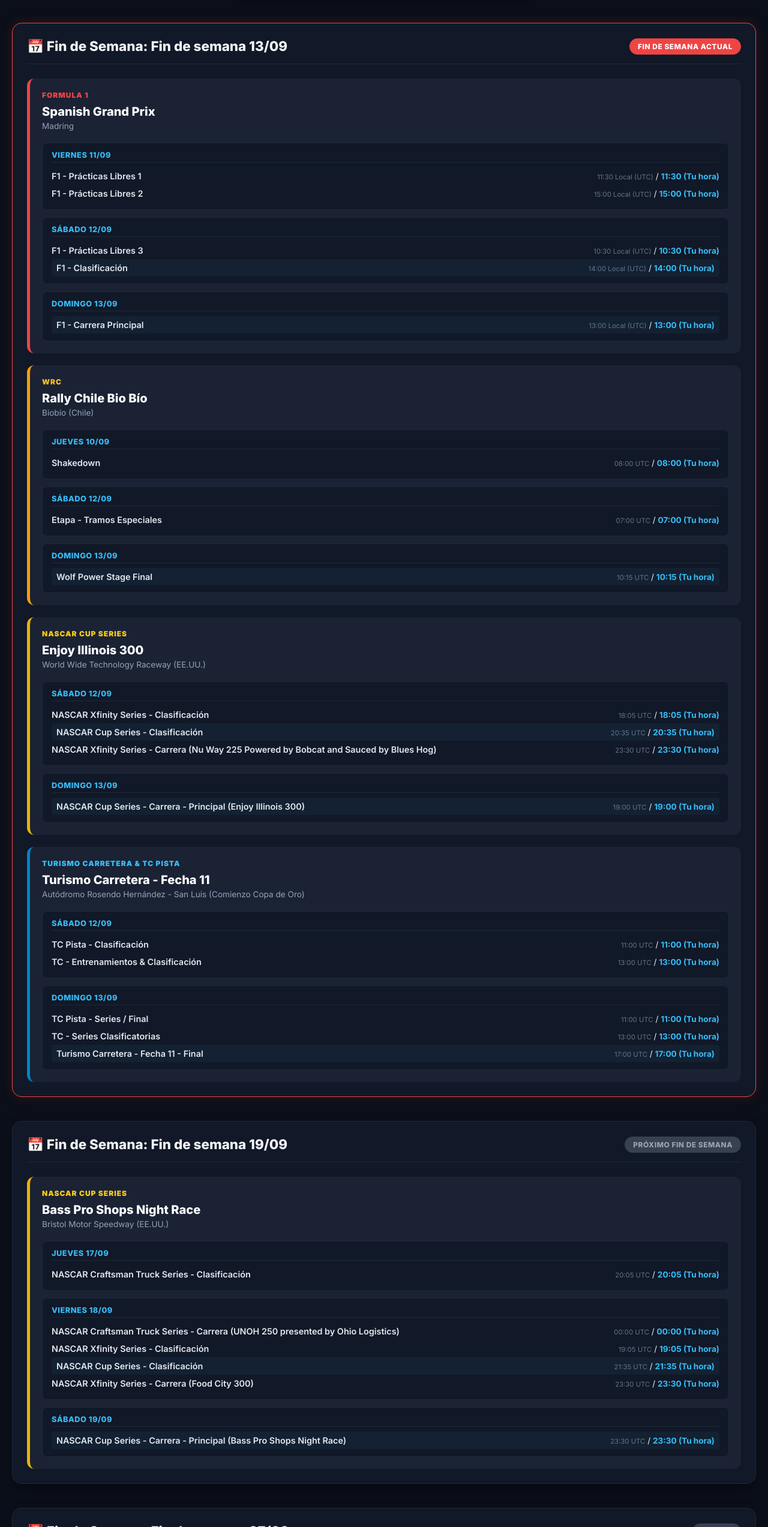
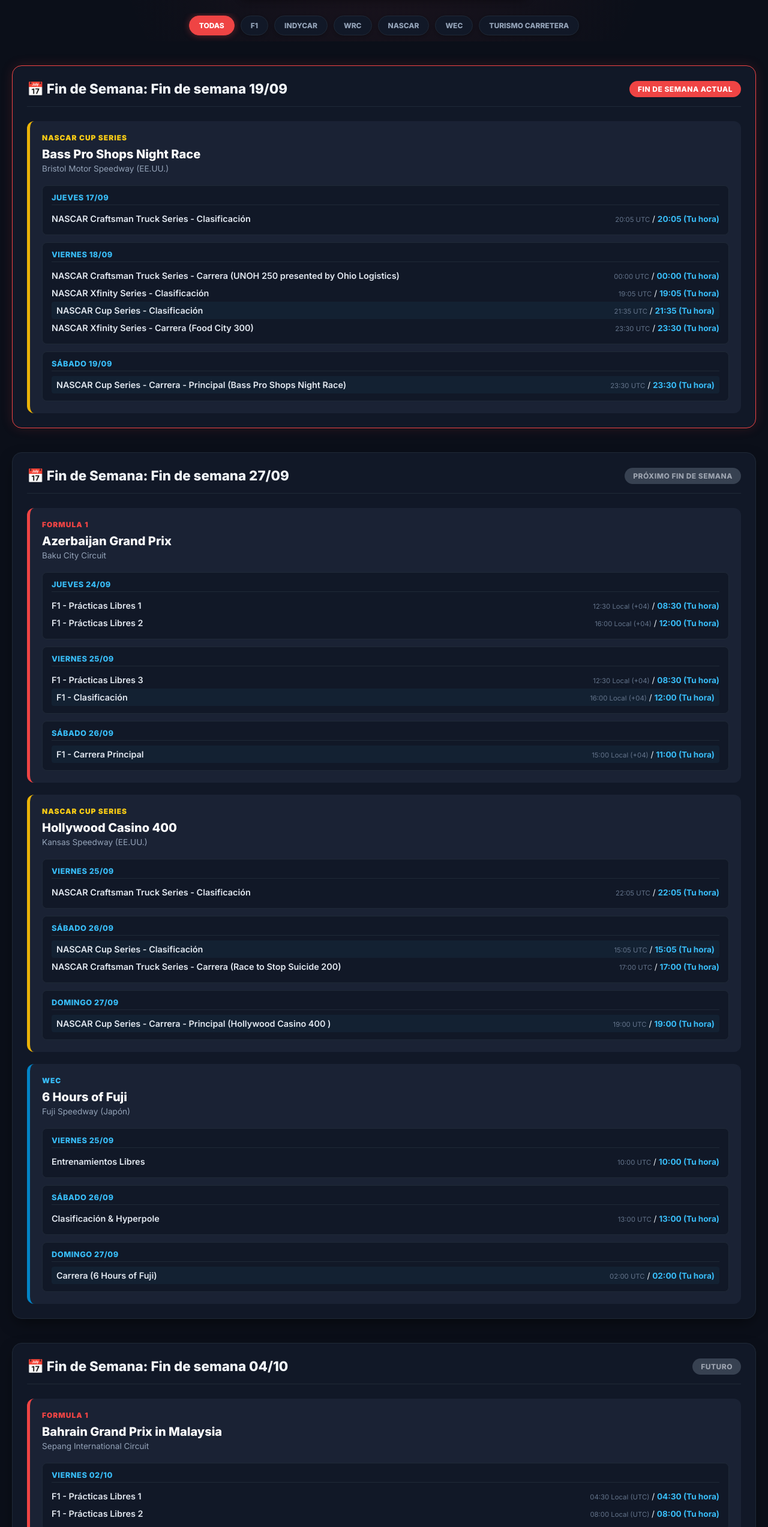
Before and after one commit to hernanrini/automovilismo_hr, a plain HTML site: page index.html in a window 1280 px wide. Shown: the part 174-2720 px from the top of the page at 60% size. Drawn offline with Linux system fonts and the light colour scheme.

Commit message:
feat: interfaz funcional con filtros y app.js optimizado

```diff
--- a/app.js
+++ b/app.js
@@ -1,25 +1,67 @@
+// Variable global para almacenar los datos de la agenda
+let agendaGlobal = [];
+let filtroActual = "todas"; // Por defecto mostramos todas
+
 document.addEventListener("DOMContentLoaded", () => {
     cargarAgenda();
+    configurarFiltrosEstaticos();
 });
 
 async function cargarAgenda() {
     try {
         const respuesta = await fetch("carreras.json");
-        const semanas = await respuesta.json();
+        agendaGlobal = await respuesta.json();
 
+        // Renderizar la agenda aplicando el filtro actual
+        renderizarAgenda();
+
+    } catch (error) {
+        console.error("Error al cargar la agenda de Automovilismo_HR:", error);
+    }
+}
+
+function configurarFiltrosEstaticos() {
+    const contenedorFiltros = document.querySelector(".filtros-scroll");
+    if (!contenedorFiltros) return;
+
+    // Escuchar clics en los botones de filtro ya existentes en el HTML
+    contenedorFiltros.addEventListener("click", (e) => {
+        const boton = e.target.closest(".pill-filtro");
+        if (!boton) return;
+
+        // Cambiar clases activas visuales
+        contenedorFiltros.querySelectorAll(".pill-filtro").forEach(b => b.classList.remove("activo", "active"));
+        boton.classList.add("activo");
+
+        // Capturar categoría y re-renderizar
+        filtroActual = boton.getAttribute("data-categoria").toLowerCase().trim();
+        renderizarAgenda();
+    });
+}
+
+function renderizarAgenda() {
     const contenedor = document.getElementById("contenedor-principal");
+    if (!contenedor) return;
+
     contenedor.innerHTML = "";
 
-        semanas.forEach(semana => {
+    agendaGlobal.forEach(semana => {
         const bloque = document.createElement("section");
         bloque.className = `bloque-finde ${semana.semana === 1 ? 'actual' : ''}`;
 
         let HTMLTarjetasCategorias = "";
+        let eventosVisiblesCount = 0;
 
-            // Nivel 2: Iterar Categorías Principales (F1, NASCAR, TN, IndyCar, etc.)
         semana.eventos.forEach(evento => {
+            const claseEvento = (evento.categoriaClase || "").toLowerCase().trim();
 
-                // Nivel 3: Agrupar por Día todas las sesiones de la categoría y sus divisionales
+            // Filtrar si no coincide con la categoría seleccionada (y el filtro no es 'todas' o 'todos')
+            if (filtroActual !== "todas" && filtroActual !== "todos" && claseEvento !== filtroActual) {
+                return; // Omitir este evento
+            }
+
+            eventosVisiblesCount++;
+
             const sesionesPorDia = {};
             evento.sesiones.forEach(sesion => {
                 if (!sesionesPorDia[sesion.dia]) {
@@ -43,7 +85,6 @@
                           })
                         : 'A confirmar';
 
-                        // Badge para identificar la divisional si es secundaria (ej. F2, F3, WRC2, Xfinity)
                     const subcategoriaTag = sesion.divisional
                         ? `<span class="badge-divisional">${sesion.divisional}</span>`
                         : '';
@@ -87,6 +128,11 @@
             `;
         });
 
+        // Si hay un filtro aplicado y este fin de semana no tiene eventos, ocultamos el bloque de la semana
+        if (filtroActual !== "todas" && filtroActual !== "todos" && eventosVisiblesCount === 0) {
+            return;
+        }
+
         bloque.innerHTML = `
             <div class="header-finde">
                 <h2>📅 Fin de Semana: ${semana.tituloSemana}</h2>
@@ -100,7 +146,7 @@
         contenedor.appendChild(bloque);
     });
 
-    } catch (error) {
-        console.error("Error al cargar la agenda de Automovilismo_HR:", error);
+    if (contenedor.innerHTML.trim() === "") {
+        contenedor.innerHTML = `<p class="sin-resultados">No hay eventos programados para esta categoría en las próximas semanas.</p>`;
     }
 }
--- a/carreras.json
+++ b/carreras.json
@@ -1,170 +1,8 @@
 [
   {
     "semana": 1,
-    "tituloSemana": "Fin de semana 13/09",
+    "tituloSemana": "Fin de semana 19/09",
     "estado": "FIN DE SEMANA ACTUAL",
-    "eventos": [
-      {
-        "categoria": "FORMULA 1",
-        "categoriaClase": "f1",
-        "evento": "Spanish Grand Prix",
-        "circuito": "Madring",
-        "logoUrl": "",
-        "sesiones": [
-          {
-            "dia": "VIERNES 11/09",
-            "nombre": "F1 - Prácticas Libres 1",
-            "fechaUtc": "2026-09-11T11:30:00Z",
-            "horaOriginal": "11:30 Local (UTC)",
-            "destacado": false
-          },
-          {
-            "dia": "VIERNES 11/09",
-            "nombre": "F1 - Prácticas Libres 2",
-            "fechaUtc": "2026-09-11T15:00:00Z",
-            "horaOriginal": "15:00 Local (UTC)",
-            "destacado": false
-          },
-          {
-            "dia": "SÁBADO 12/09",
-            "nombre": "F1 - Prácticas Libres 3",
-            "fechaUtc": "2026-09-12T10:30:00Z",
-            "horaOriginal": "10:30 Local (UTC)",
-            "destacado": false
-          },
-          {
-            "dia": "SÁBADO 12/09",
-            "nombre": "F1 - Clasificación",
-            "fechaUtc": "2026-09-12T14:00:00Z",
-            "horaOriginal": "14:00 Local (UTC)",
-            "destacado": true
-          },
-          {
-            "dia": "DOMINGO 13/09",
-            "nombre": "F1 - Carrera Principal",
-            "fechaUtc": "2026-09-13T13:00:00Z",
-            "horaOriginal": "13:00 Local (UTC)",
-            "destacado": true
-          }
-        ]
-      },
-      {
-        "categoria": "WRC",
-        "categoriaClase": "wrc",
-        "evento": "Rally Chile Bio Bío",
-        "circuito": "Biobío (Chile)",
-        "logoUrl": "",
-        "sesiones": [
-          {
-            "dia": "JUEVES 10/09",
-            "nombre": "Shakedown",
-            "fechaUtc": "2026-09-10T08:00:00Z",
-            "horaOriginal": "08:00 UTC",
-            "destacado": false
-          },
-          {
-            "dia": "SÁBADO 12/09",
-            "nombre": "Etapa - Tramos Especiales",
-            "fechaUtc": "2026-09-12T07:00:00Z",
-            "horaOriginal": "07:00 UTC",
-            "destacado": false
-          },
-          {
-            "dia": "DOMINGO 13/09",
-            "nombre": "Wolf Power Stage Final",
-            "fechaUtc": "2026-09-13T10:15:00Z",
-            "horaOriginal": "10:15 UTC",
-            "destacado": true
-          }
-        ]
-      },
-      {
-        "categoria": "NASCAR CUP SERIES",
-        "categoriaClase": "nascar",
-        "evento": "Enjoy Illinois 300",
-        "circuito": "World Wide Technology Raceway (EE.UU.)",
-        "logoUrl": "",
-        "sesiones": [
-          {
-            "dia": "SÁBADO 12/09",
-            "nombre": "NASCAR Xfinity Series - Clasificación",
-            "fechaUtc": "2026-09-12T18:05:00Z",
-            "horaOriginal": "18:05 UTC",
-            "destacado": false
-          },
-          {
-            "dia": "SÁBADO 12/09",
-            "nombre": "NASCAR Cup Series - Clasificación",
-            "fechaUtc": "2026-09-12T20:35:00Z",
-            "horaOriginal": "20:35 UTC",
-            "destacado": true
-          },
-          {
-            "dia": "SÁBADO 12/09",
-            "nombre": "NASCAR Xfinity Series - Carrera (Nu Way 225 Powered by Bobcat and Sauced by Blues Hog)",
-            "fechaUtc": "2026-09-12T23:30:00Z",
-            "horaOriginal": "23:30 UTC",
-            "destacado": false
-          },
-          {
-            "dia": "DOMINGO 13/09",
-            "nombre": "NASCAR Cup Series - Carrera - Principal (Enjoy Illinois 300)",
-            "fechaUtc": "2026-09-13T19:00:00Z",
-            "horaOriginal": "19:00 UTC",
-            "destacado": true
-          }
-        ]
-      },
-      {
-        "categoria": "Turismo Carretera & TC Pista",
-        "categoriaClase": "tc",
-        "evento": "Turismo Carretera - Fecha 11",
-        "circuito": "Autódromo Rosendo Hernández - San Luis (Comienzo Copa de Oro)",
-        "logoUrl": "",
-        "sesiones": [
-          {
-            "dia": "SÁBADO 12/09",
-            "nombre": "TC Pista - Clasificación",
-            "fechaUtc": "2026-09-12T11:00:00Z",
-            "horaOriginal": "11:00 UTC",
-            "destacado": false
-          },
-          {
-            "dia": "SÁBADO 12/09",
-            "nombre": "TC - Entrenamientos & Clasificación",
-            "fechaUtc": "2026-09-12T13:00:00Z",
-            "horaOriginal": "13:00 UTC",
-            "destacado": false
-          },
-          {
-            "dia": "DOMINGO 13/09",
-            "nombre": "TC Pista - Series / Final",
-            "fechaUtc": "2026-09-13T11:00:00Z",
-            "horaOriginal": "11:00 UTC",
-            "destacado": false
-          },
-          {
-            "dia": "DOMINGO 13/09",
-            "nombre": "TC - Series Clasificatorias",
-            "fechaUtc": "2026-09-13T13:00:00Z",
-            "horaOriginal": "13:00 UTC",
-            "destacado": false
-          },
-          {
-            "dia": "DOMINGO 13/09",
-            "nombre": "Turismo Carretera - Fecha 11 - Final",
-            "fechaUtc": "2026-09-13T17:00:00Z",
-            "horaOriginal": "17:00 UTC",
-            "destacado": true
-          }
-        ]
-      }
-    ]
-  },
-  {
-    "semana": 2,
-    "tituloSemana": "Fin de semana 19/09",
-    "estado": "PRÓXIMO FIN DE SEMANA",
     "eventos": [
       {
         "categoria": "NASCAR CUP SERIES",
@@ -220,9 +58,9 @@
     ]
   },
   {
-    "semana": 3,
+    "semana": 2,
     "tituloSemana": "Fin de semana 27/09",
-    "estado": "FUTURO",
+    "estado": "PRÓXIMO FIN DE SEMANA",
     "eventos": [
       {
         "categoria": "FORMULA 1",
@@ -336,5 +174,167 @@
         ]
       }
     ]
+  },
+  {
+    "semana": 3,
+    "tituloSemana": "Fin de semana 04/10",
+    "estado": "FUTURO",
+    "eventos": [
+      {
+        "categoria": "FORMULA 1",
+        "categoriaClase": "f1",
+        "evento": "Bahrain Grand Prix in Malaysia",
+        "circuito": "Sepang International Circuit",
+        "logoUrl": "",
+        "sesiones": [
+          {
+            "dia": "VIERNES 02/10",
+            "nombre": "F1 - Prácticas Libres 1",
+            "fechaUtc": "2026-10-02T04:30:00Z",
+            "horaOriginal": "04:30 Local (UTC)",
+            "destacado": false
+          },
+          {
+            "dia": "VIERNES 02/10",
+            "nombre": "F1 - Prácticas Libres 2",
+            "fechaUtc": "2026-10-02T08:00:00Z",
+            "horaOriginal": "08:00 Local (UTC)",
+            "destacado": false
+          },
+          {
+            "dia": "SÁBADO 03/10",
+            "nombre": "F1 - Prácticas Libres 3",
+            "fechaUtc": "2026-10-03T04:30:00Z",
+            "horaOriginal": "04:30 Local (UTC)",
+            "destacado": false
+          },
+          {
+            "dia": "SÁBADO 03/10",
+            "nombre": "F1 - Clasificación",
+            "fechaUtc": "2026-10-03T08:00:00Z",
+            "horaOriginal": "08:00 Local (UTC)",
+            "destacado": true
+          },
+          {
+            "dia": "DOMINGO 04/10",
+            "nombre": "F1 - Carrera Principal",
+            "fechaUtc": "2026-10-04T07:00:00Z",
+            "horaOriginal": "07:00 Local (UTC)",
+            "destacado": true
+          }
+        ]
+      },
+      {
+        "categoria": "WRC",
+        "categoriaClase": "wrc",
+        "evento": "Rally Italia Sardegna",
+        "circuito": "Cerdeña (Italia)",
+        "logoUrl": "",
+        "sesiones": [
+          {
+            "dia": "JUEVES 01/10",
+            "nombre": "Shakedown",
+            "fechaUtc": "2026-10-01T08:00:00Z",
+            "horaOriginal": "08:00 UTC",
+            "destacado": false
+          },
+          {
+            "dia": "SÁBADO 03/10",
+            "nombre": "Etapa - Tramos Especiales",
+            "fechaUtc": "2026-10-03T07:00:00Z",
+            "horaOriginal": "07:00 UTC",
+            "destacado": false
+          },
+          {
+            "dia": "DOMINGO 04/10",
+            "nombre": "Wolf Power Stage Final",
+            "fechaUtc": "2026-10-04T10:15:00Z",
+            "horaOriginal": "10:15 UTC",
+            "destacado": true
+          }
+        ]
+      },
+      {
+        "categoria": "NASCAR CUP SERIES",
+        "categoriaClase": "nascar",
+        "evento": "South Point 400",
+        "circuito": "Las Vegas Motor Speedway (EE.UU.)",
+        "logoUrl": "",
+        "sesiones": [
+          {
+            "dia": "SÁBADO 03/10",
+            "nombre": "NASCAR Xfinity Series - Clasificación",
+            "fechaUtc": "2026-10-03T19:05:00Z",
+            "horaOriginal": "19:05 UTC",
+            "destacado": false
+          },
+          {
+            "dia": "SÁBADO 03/10",
+            "nombre": "NASCAR Cup Series - Clasificación",
+            "fechaUtc": "2026-10-03T21:35:00Z",
+            "horaOriginal": "21:35 UTC",
+            "destacado": true
+          },
+          {
+            "dia": "SÁBADO 03/10",
+            "nombre": "NASCAR Xfinity Series - Carrera (Focused Health 302)",
+            "fechaUtc": "2026-10-03T23:30:00Z",
+            "horaOriginal": "23:30 UTC",
+            "destacado": false
+          },
+          {
+            "dia": "DOMINGO 04/10",
+            "nombre": "NASCAR Cup Series - Carrera - Principal (South Point 400)",
+            "fechaUtc": "2026-10-04T21:30:00Z",
+            "horaOriginal": "21:30 UTC",
+            "destacado": true
+          }
+        ]
+      },
+      {
+        "categoria": "Turismo Carretera & TC Pista",
+        "categoriaClase": "tc",
+        "evento": "Turismo Carretera - Fecha 12",
+        "circuito": "Autódromo Ciudad de San Nicolás (Buenos Aires)",
+        "logoUrl": "",
+        "sesiones": [
+          {
+            "dia": "SÁBADO 03/10",
+            "nombre": "TC Pista - Clasificación",
+            "fechaUtc": "2026-10-03T11:00:00Z",
+            "horaOriginal": "11:00 UTC",
+            "destacado": false
+          },
+          {
+            "dia": "SÁBADO 03/10",
+            "nombre": "TC - Entrenamientos & Clasificación",
+            "fechaUtc": "2026-10-03T13:00:00Z",
+            "horaOriginal": "13:00 UTC",
+            "destacado": false
+          },
+          {
+            "dia": "DOMINGO 04/10",
+            "nombre": "TC Pista - Series / Final",
+            "fechaUtc": "2026-10-04T11:00:00Z",
+            "horaOriginal": "11:00 UTC",
+            "destacado": false
+          },
+          {
+            "dia": "DOMINGO 04/10",
+            "nombre": "TC - Series Clasificatorias",
+            "fechaUtc": "2026-10-04T13:00:00Z",
+            "horaOriginal": "13:00 UTC",
+            "destacado": false
+          },
+          {
+            "dia": "DOMINGO 04/10",
+            "nombre": "Turismo Carretera - Fecha 12 - Final",
+            "fechaUtc": "2026-10-04T17:00:00Z",
+            "horaOriginal": "17:00 UTC",
+            "destacado": true
+          }
+        ]
+      }
+    ]
   }
 ]
--- a/index.html
+++ b/index.html
@@ -1,34 +1,88 @@
-<!DOCTYPE html>
+ <!DOCTYPE html>
+
 <html lang="es">
+
 <head>
+
     <meta charset="UTF-8">
+
     <meta name="viewport" content="width=device-width, initial-scale=1.0">
+
     <title>Automovilismo_HR</title>
+
     <link rel="stylesheet" href="style.css">
+
 </head>
+
 <body>
 
+
 <header class="header">
+
     <div class="logo-container">
+
         <h1 class="logo">Automovilismo<span>_HR</span></h1>
+
     </div>
+
     <p class="subtitulo">AGENDA SEMANAL DE ACTIVIDAD MOTOR MUNDIAL</p>
 
+
+
     <!-- Banner de pruebas rediseñado como Pill -->
+
     <div class="banner-pruebas-pill">
+
         <span class="badge-pill">BETA</span>
+
         <span>Sitio en desarrollo activo. Horarios mostrados en fase de prueba.</span>
+
     </div>
+
+
+    <!-- Barra de Filtros por Categoría (Opción B: Píldoras reales) -->
+
+    <div class="filtros-container">
+
+        <div class="filtros-scroll">
+
+            <button class="pill-filtro activo" data-categoria="todas">TODAS</button>
+
+            <button class="pill-filtro f1" data-categoria="f1">F1</button>
+
+            <button class="pill-filtro indy" data-categoria="indy">INDYCAR</button>
+
+            <button class="pill-filtro wrc" data-categoria="wrc">WRC</button>
+
+            <button class="pill-filtro nascar" data-categoria="nascar">NASCAR</button>
+
+            <button class="pill-filtro wec" data-categoria="wec">WEC</button>
+
+            <button class="pill-filtro tc" data-categoria="tc">TURISMO CARRETERA</button>
+
+        </div>
+
+    </div>
+
 </header>
 
+
     <main id="contenedor-principal" class="contenedor-principal">
+
         <!-- Las tarjetas se cargan dinámicamente desde app.js -->
+
     </main>
 
+
     <footer class="footer-construccion">
+
         <p>© Automovilismo_HR - Desarrollado por Rino Dev</p>
+
     </footer>
 
+
     <script src="app.js"></script>
+
 </body>
+
 </html>
--- a/style.css
+++ b/style.css
@@ -78,12 +78,78 @@
     letter-spacing: 1px;
 }
 
-/* Estilo legacy de alerta si se usa fuera del header */
-.banner-pruebas {
+/* ==========================================================================
+   ESTILOS DE LA BARRA DE FILTROS (OPCIÓN B: PÍLDORAS)
+   ========================================================================== */
+.filtros-container {
+    margin-top: 1.5rem;
     display: flex;
     justify-content: center;
-    margin-bottom: 30px;
+    width: 100%;
 }
+
+.filtros-scroll {
+    display: flex;
+    gap: 10px;
+    overflow-x: auto;
+    padding: 4px 10px 10px 10px;
+    max-width: 100%;
+    scrollbar-width: thin;
+    scrollbar-color: rgba(239, 68, 68, 0.4) transparent;
+}
+
+.filtros-scroll::-webkit-scrollbar {
+    height: 6px;
+}
+
+.filtros-scroll::-webkit-scrollbar-thumb {
+    background: rgba(239, 68, 68, 0.4);
+    border-radius: 10px;
+}
+
+.pill-filtro {
+    background-color: #111827;
+    border: 1px solid #1f2937;
+    color: #94a3b8;
+    padding: 8px 16px;
+    border-radius: 50px;
+    font-size: 0.75rem;
+    font-weight: 800;
+    cursor: pointer;
+    white-space: nowrap;
+    transition: all 0.2s ease-in-out;
+    box-shadow: 0 2px 5px rgba(0, 0, 0, 0.2);
+}
+
+.pill-filtro:hover {
+    border-color: #4b5563;
+    color: #ffffff;
+    transform: translateY(-1px);
+}
+
+/* Botón ACTIVO por defecto o seleccionado */
+.pill-filtro.activo {
+    background-color: #ef4444;
+    border-color: #ef4444;
+    color: #ffffff;
+    box-shadow: 0 0 12px rgba(239, 68, 68, 0.4);
+}
+
+/* Colores personalizados para las píldoras de filtro */
+.pill-filtro.f1.activo { background-color: #ef4444; border-color: #ef4444; box-shadow: 0 0 12px rgba(239, 68, 68, 0.4); }
+.pill-filtro.indy.activo { background-color: #8b5cf6; border-color: #8b5cf6; box-shadow: 0 0 12px rgba(139, 92, 246, 0.4); }
+.pill-filtro.wrc.activo { background-color: #f59e0b; border-color: #f59e0b; box-shadow: 0 0 12px rgba(245, 158, 11, 0.4); }
+.pill-filtro.nascar.activo { background-color: #eab308; border-color: #eab308; box-shadow: 0 0 12px rgba(234, 179, 8, 0.4); color: #000; }
+.pill-filtro.wec.activo { background-color: #0284c7; border-color: #0284c7; box-shadow: 0 0 12px rgba(2, 132, 199, 0.4); }
+.pill-filtro.tc.activo { background-color: #0284c7; border-color: #0284c7; box-shadow: 0 0 12px rgba(2, 132, 199, 0.4); }
+.pill-filtro.tc2000.activo { background-color: #10b981; border-color: #10b981; box-shadow: 0 0 12px rgba(16, 185, 129, 0.4); color: #000; }
+.pill-filtro.motogp.activo { background-color: #dc2626; border-color: #dc2626; box-shadow: 0 0 12px rgba(220, 38, 38, 0.4); }
+.pill-filtro.fe.activo { background-color: #06b6d4; border-color: #06b6d4; box-shadow: 0 0 12px rgba(6, 182, 212, 0.4); color: #000; }
+.pill-filtro.dtm.activo { background-color: #64748b; border-color: #64748b; box-shadow: 0 0 12px rgba(100, 116, 139, 0.4); }
+.pill-filtro.supercars.activo { background-color: #00e5ff; border-color: #00e5ff; box-shadow: 0 0 12px rgba(0, 229, 255, 0.4); color: #000; }
+.pill-filtro.supergt.activo { background-color: #ec4899; border-color: #ec4899; box-shadow: 0 0 12px rgba(236, 72, 153, 0.4); }
+.pill-filtro.tn.activo { background-color: #84cc16; border-color: #84cc16; box-shadow: 0 0 12px rgba(132, 204, 22, 0.4); color: #000; }
+.pill-filtro.stockcar.activo { background-color: #e11d48; border-color: #e11d48; box-shadow: 0 0 12px rgba(225, 29, 72, 0.4); }
 
 /* ==========================================================================
    CONTENEDOR PRINCIPAL Y BLOQUES DE FIN DE SEMANA
@@ -155,6 +221,12 @@
     display: flex;
     flex-direction: column;
     gap: 15px;
+    transition: opacity 0.3s ease, transform 0.3s ease;
+}
+
+/* Clase auxiliar para ocultar tarjetas al filtrar */
+.tarjeta-carrera.oculta {
+    display: none !important;
 }
 
 .card-header {
@@ -177,12 +249,6 @@
     letter-spacing: 1px;
 }
 
-.logo-categoria {
-    max-height: 24px;
-    max-width: 80px;
-    object-fit: contain;
-}
-
 .tarjeta-carrera h3 {
     font-size: 1.25rem;
     font-weight: 800;
@@ -195,7 +261,7 @@
 }
 
 /* ==========================================================================
-   PERSONALIZACIÓN POR CATEGORÍA (15 CATEGORÍAS)
+   PERSONALIZACIÓN POR CATEGORÍA
    ========================================================================== */
 
 /* Bordes Laterales */
@@ -214,6 +280,7 @@
 .tarjeta-carrera.tc { border-left-color: #0284c7; }
 .tarjeta-carrera.tc2000 { border-left-color: #10b981; }
 .tarjeta-carrera.tn { border-left-color: #84cc16; }
+.tarjeta-carrera.stockcar { border-left-color: #e11d48; }
 
 /* Colores de Tags */
 .tag-f1 { color: #ef4444; }
@@ -231,9 +298,10 @@
 .tag-tc { color: #38bdf8; }
 .tag-tc2000 { color: #34d399; }
 .tag-tn { color: #a3e635; }
+.tag-stockcar { color: #fb7185; }
 
 /* ==========================================================================
-   CRONOGRAMA DE SESIONES POR DÍA (DENTRO DE LA CATEGORÍA)
+   CRONOGRAMA DE SESIONES POR DÍA
    ========================================================================== */
 .cronograma-sesiones {
     display: flex;
```
Also changed, not shown: 1 other file. Lines whose indentation alone changed are shown as unchanged.
